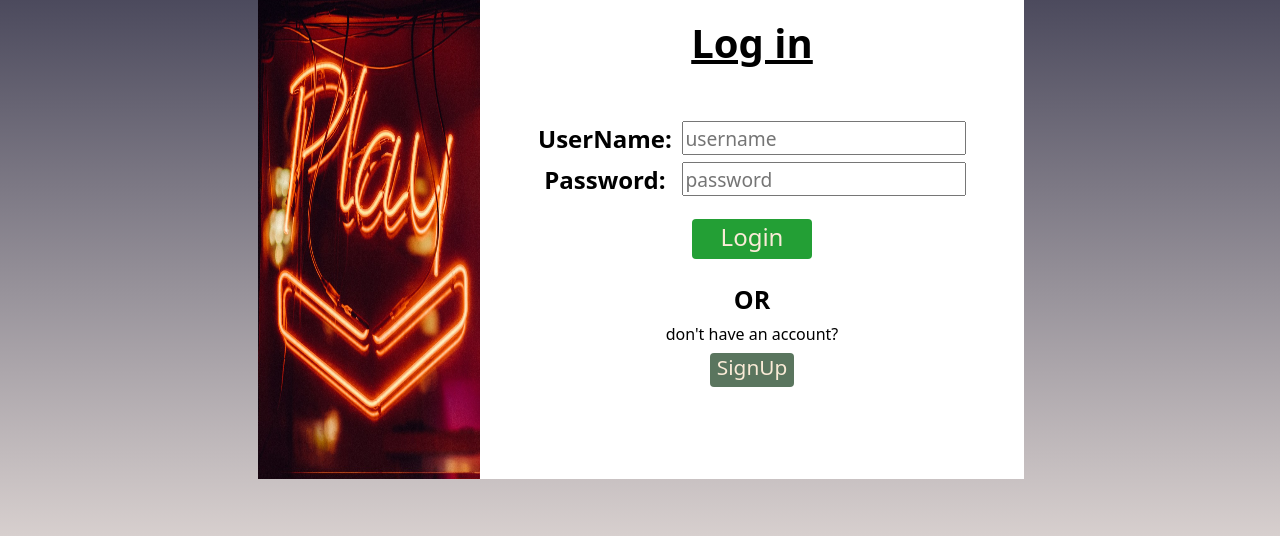
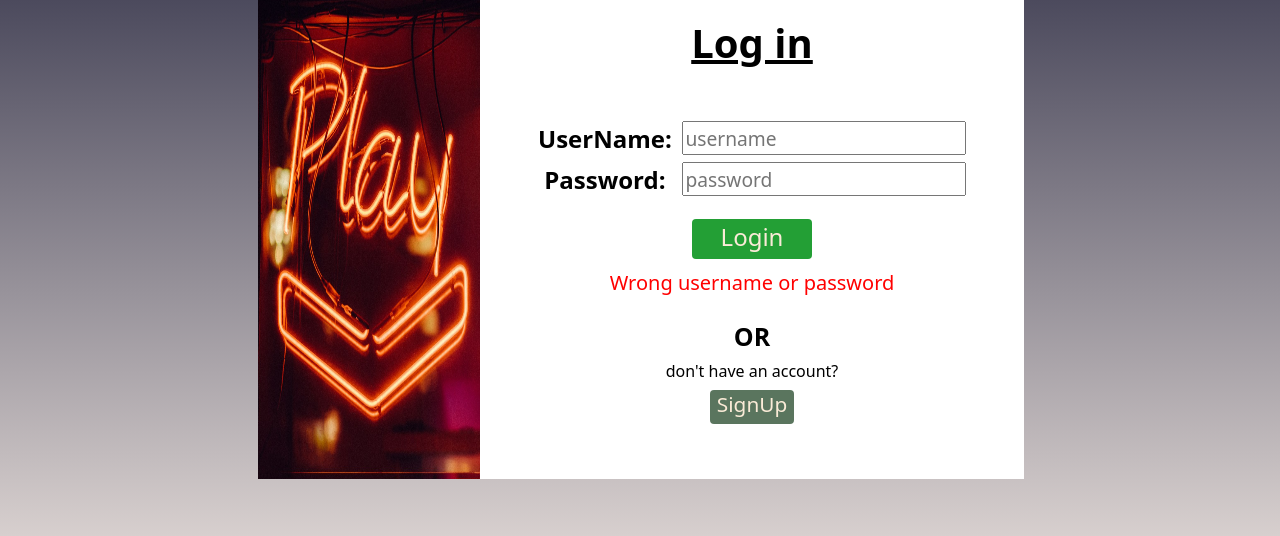
Before and after one commit to hightechgmr/Minor-Project-bcaFinalYear, a PHP site: page /login.php?error=wrong in a window 1280 px wide. Shown: the part 161-697 px from the top of the page. Run offline with PHP 8.4, Linux system fonts and the light colour scheme; a user stored in the database is signed in.

Commit message:
Update login.php

```diff
--- a/login.php
+++ b/login.php
@@ -37,6 +37,11 @@
                         <tr>
                             <td colspan="2" style="padding: 1rem;">
                                <input type="submit" name="lin" id="lin" value="Login">
+                                <?php
+                                      if (isset($_GET['error']) && $_GET['error'] == "wrong") {
+                                       echo "<p style='color:red; margin-top:10px;'>Wrong username or password</p>";
+                                       }
+                             ?>
                             </td>
                         </tr>
                         <tr>
```
